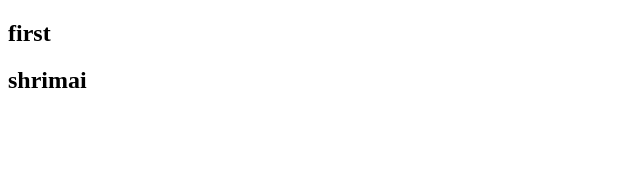
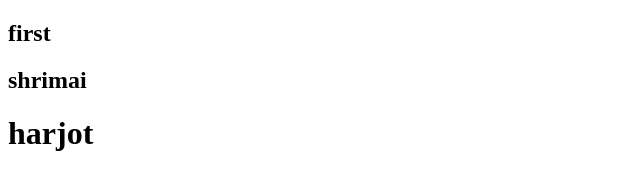
Before and after one commit to Shrimai74/my-25, a plain HTML site: page index.html in a window 1280 px wide. Shown: the whole page, without its empty margins (0-640 px from the left). Drawn offline with Linux system fonts and the light colour scheme.

Commit message:
git reset command done

```diff
--- a/index.html
+++ b/index.html
@@ -8,5 +8,6 @@
 <body>
     <h2>first</h2>
     <h2>shrimai</h2>
+    <h1>harjot</h1>
 </body>
 </html>
```
